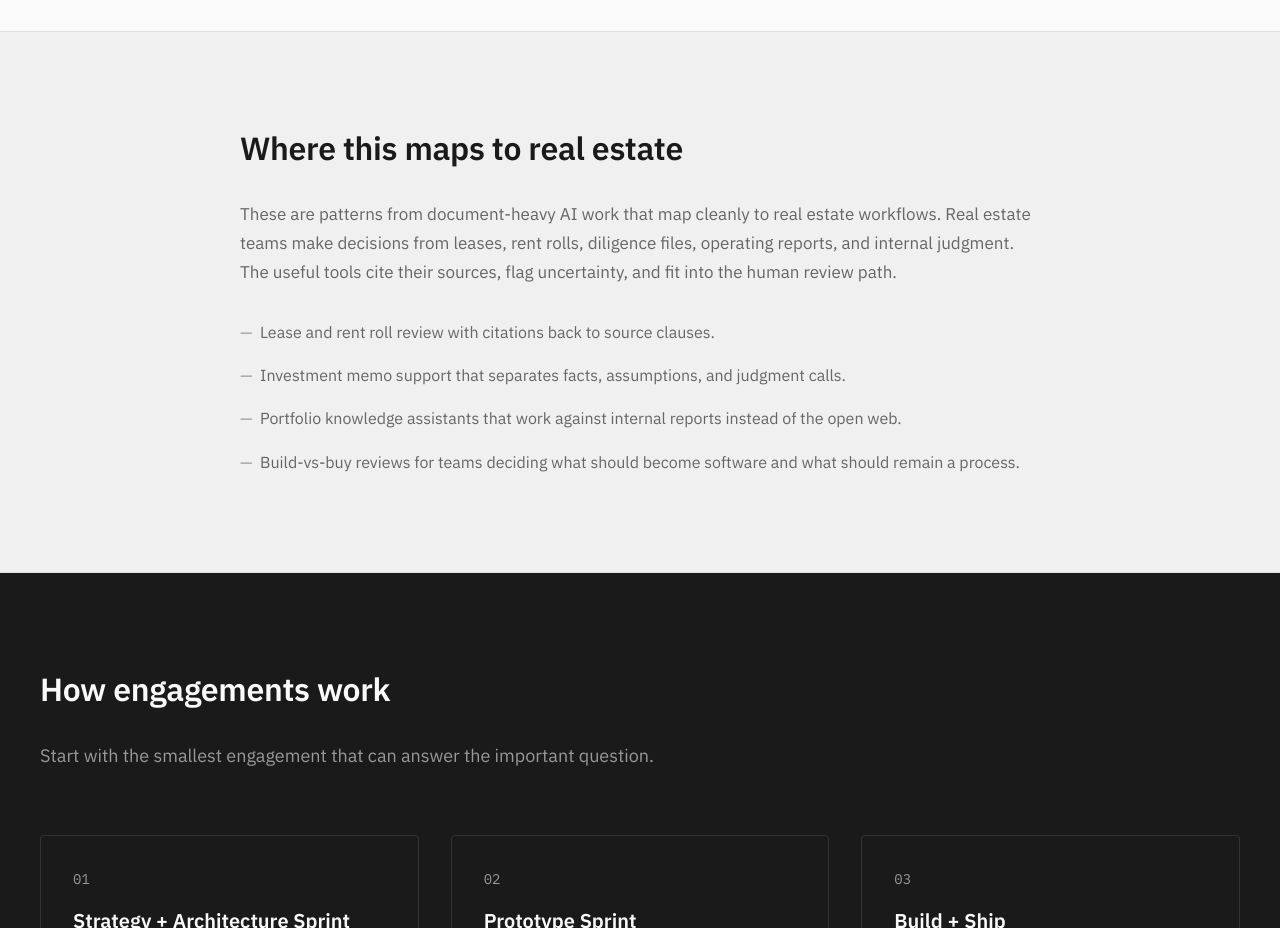
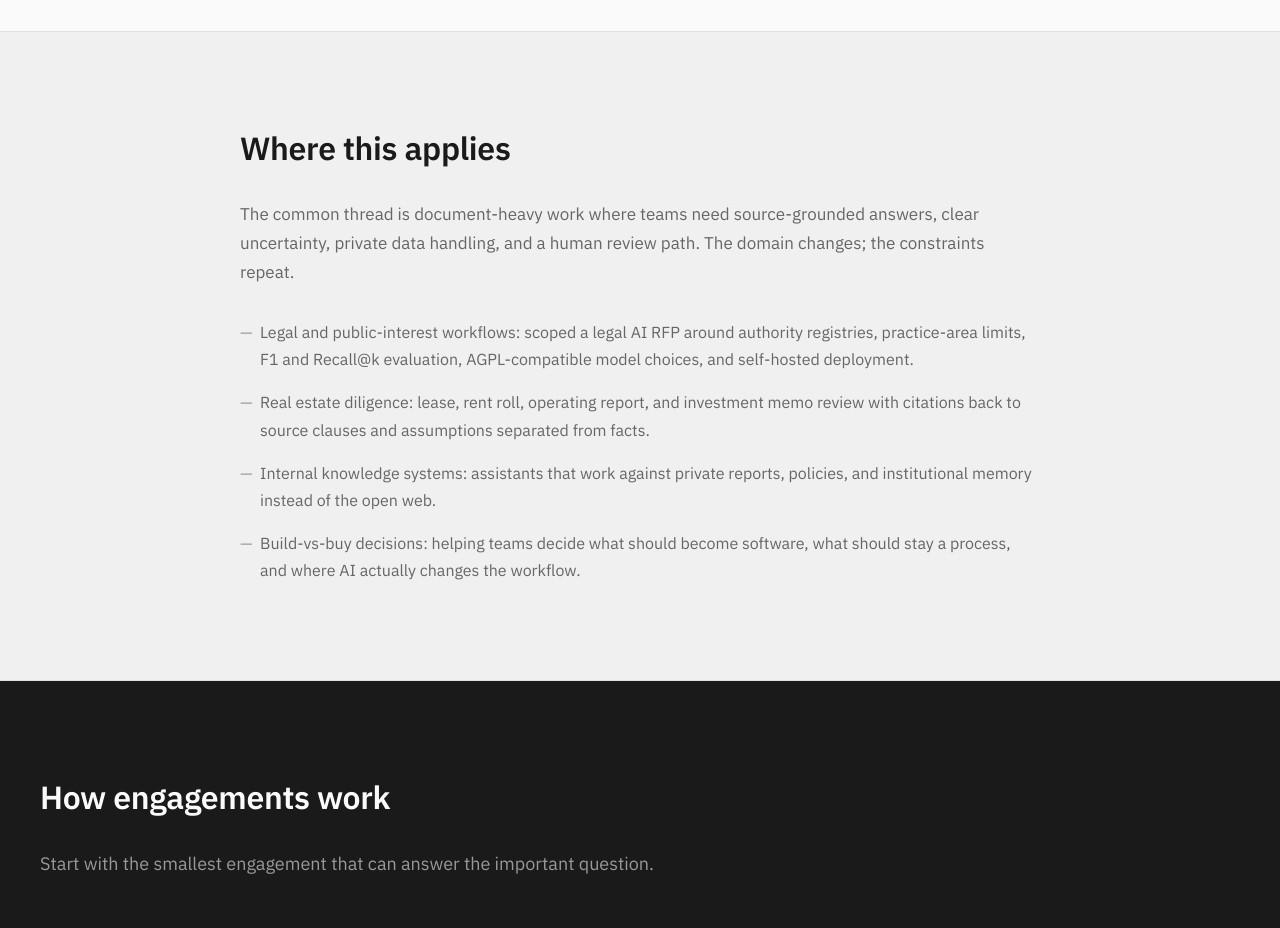
Before and after one commit to vociferous-artificial-intelligence/vociferous-artificial-intelligence.github.io, a plain HTML site: page index.html in a window 1280 px wide. Shown: the part 2040-2968 px from the top of the page. Drawn offline with Linux system fonts and the light colour scheme.

Commit message:
Broaden homepage domain positioning

```diff
--- a/index.html
+++ b/index.html
@@ -99,13 +99,13 @@
 
     <section id="re-fit" class="re-fit">
         <div class="re-fit-inner">
-            <h2>Where this maps to real estate</h2>
-            <p>These are patterns from document-heavy AI work that map cleanly to real estate workflows. Real estate teams make decisions from leases, rent rolls, diligence files, operating reports, and internal judgment. The useful tools cite their sources, flag uncertainty, and fit into the human review path.</p>
+            <h2>Where this applies</h2>
+            <p>The common thread is document-heavy work where teams need source-grounded answers, clear uncertainty, private data handling, and a human review path. The domain changes; the constraints repeat.</p>
             <ul class="re-fit-list">
-                <li>Lease and rent roll review with citations back to source clauses.</li>
-                <li>Investment memo support that separates facts, assumptions, and judgment calls.</li>
-                <li>Portfolio knowledge assistants that work against internal reports instead of the open web.</li>
-                <li>Build-vs-buy reviews for teams deciding what should become software and what should remain a process.</li>
+                <li>Legal and public-interest workflows: scoped a legal AI RFP around authority registries, practice-area limits, F1 and Recall@k evaluation, AGPL-compatible model choices, and self-hosted deployment.</li>
+                <li>Real estate diligence: lease, rent roll, operating report, and investment memo review with citations back to source clauses and assumptions separated from facts.</li>
+                <li>Internal knowledge systems: assistants that work against private reports, policies, and institutional memory instead of the open web.</li>
+                <li>Build-vs-buy decisions: helping teams decide what should become software, what should stay a process, and where AI actually changes the workflow.</li>
             </ul>
         </div>
     </section>
```
